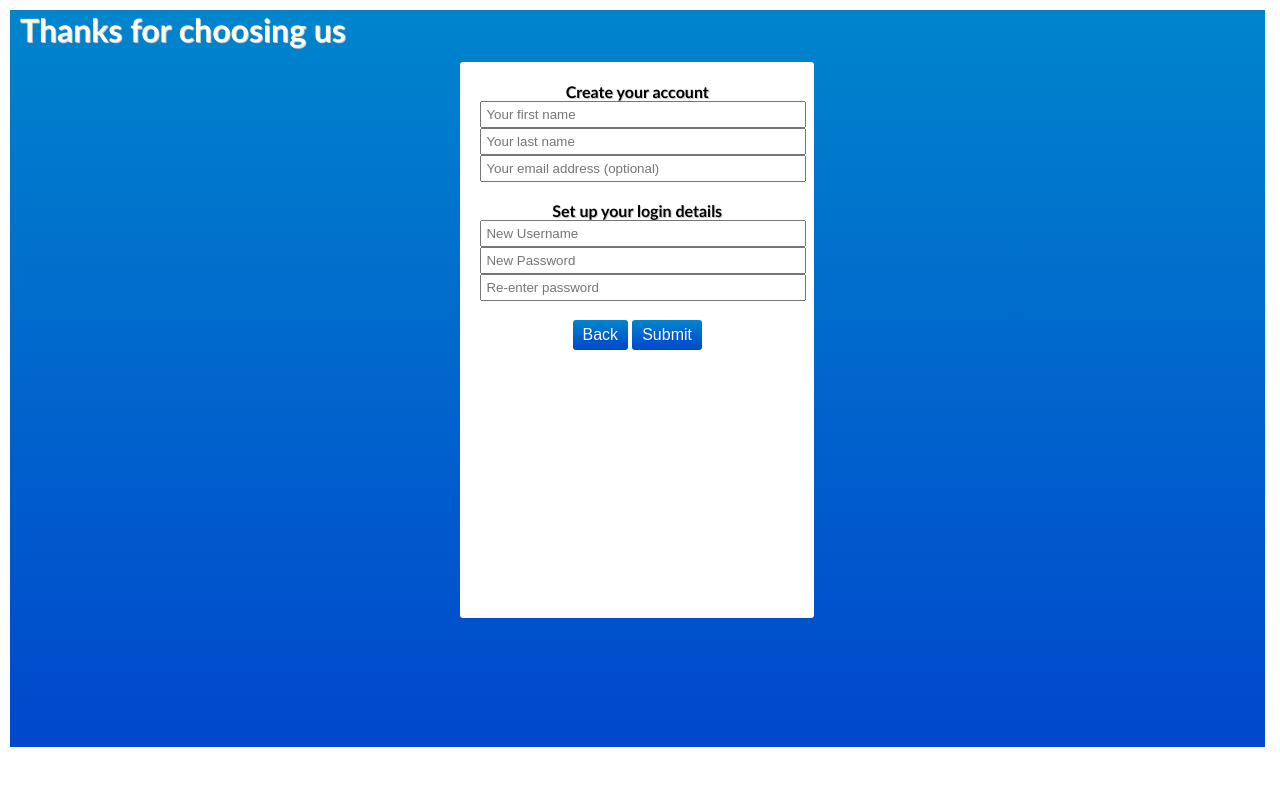
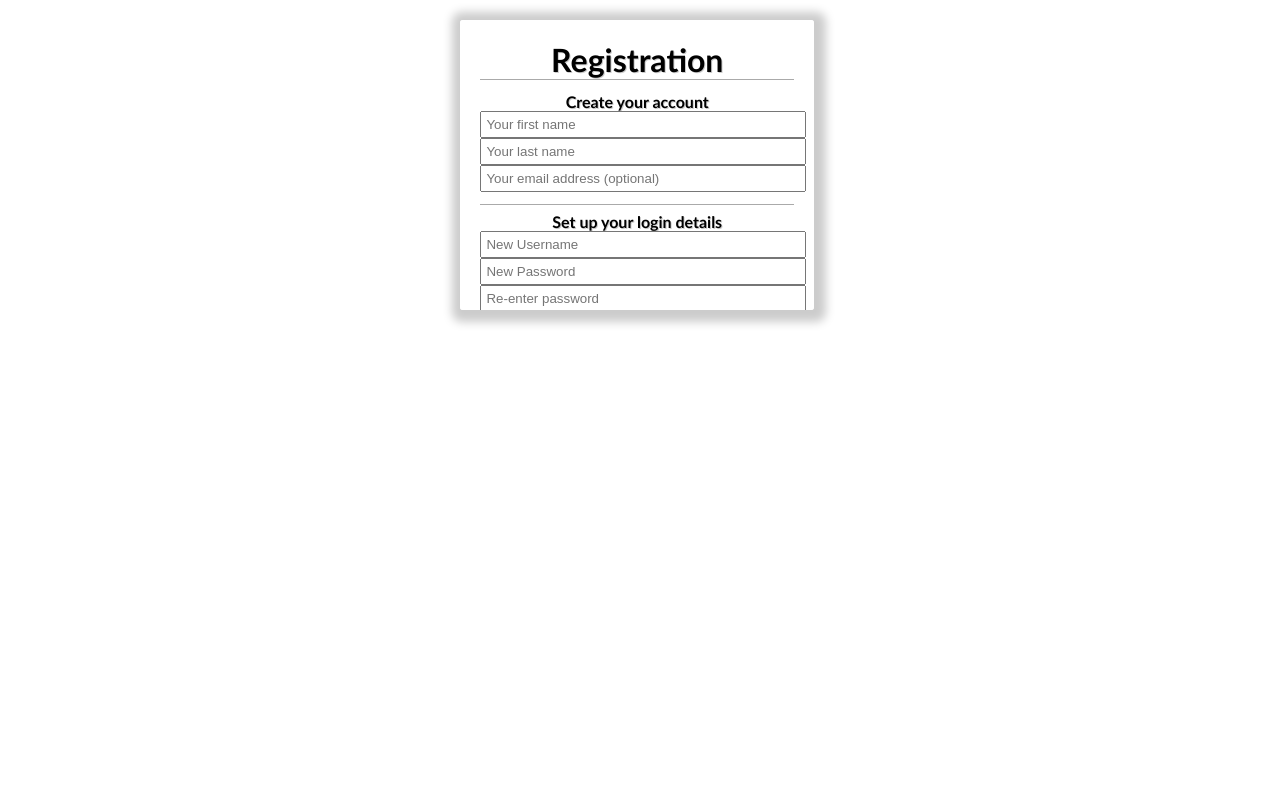
Before and after one commit to james55555/FYP, a PHP site: page /Includes/System/View/register.php in a window 1280 px wide. Shown: the top 786 px of the page. Run offline with PHP 8.4, Linux system fonts and the light colour scheme.

Commit message:
added line seperator between sections

```diff
--- a/FinalYearProject/Includes/CSS/register.css
+++ b/FinalYearProject/Includes/CSS/register.css
@@ -8,16 +8,6 @@
  *
  */
 
-#banner{
-    width: 100%;
-    color: #FFFFFF;
-    display: inline-block;
-}
-#banner #title{
-    float: left;
-    margin-left: 10px;
-    text-shadow: none;
-}
 #content{
     /*Position block*/
     margin: 0 auto;
@@ -25,10 +15,21 @@
     margin-top: 10px;
     text-align: center;
     width: 25%;
-    height: 70%;
-    box-shadow: none;
+    display:block;
+    overflow:auto;
 }
-
+#content h1, #content #personal, #content #credentials {
+    border-bottom: 1px solid #aaa;
+}
+ #content #personal, #content #credentials {
+    padding-bottom: .75em;
+}
+#content #personal {
+    padding-top: .75em;
+}
+#content #credentials {
+    margin-top: -.75em;
+}
 .regInput input[type=text], .regInput input[type=password]{
     width: 100%;
     padding: 4px;
--- a/FinalYearProject/Includes/System/View/register.php
+++ b/FinalYearProject/Includes/System/View/register.php
@@ -25,13 +25,9 @@
 
     </head>
     <body>
-        <div id="container" class="blockColour">
-            <div id="banner">
-                <div id="title">
-                    <h1>Thanks for choosing us</h1>
-                </div>
-            </div>
+        <div id="container">
             <div id="content" class="centralBox">
+                <h1>Registration</h1>
                 <form id="register" name="register" action="?page=Register&action=submitForm"
                       method="post">
                     <div id="personal" class="regInput">
```
